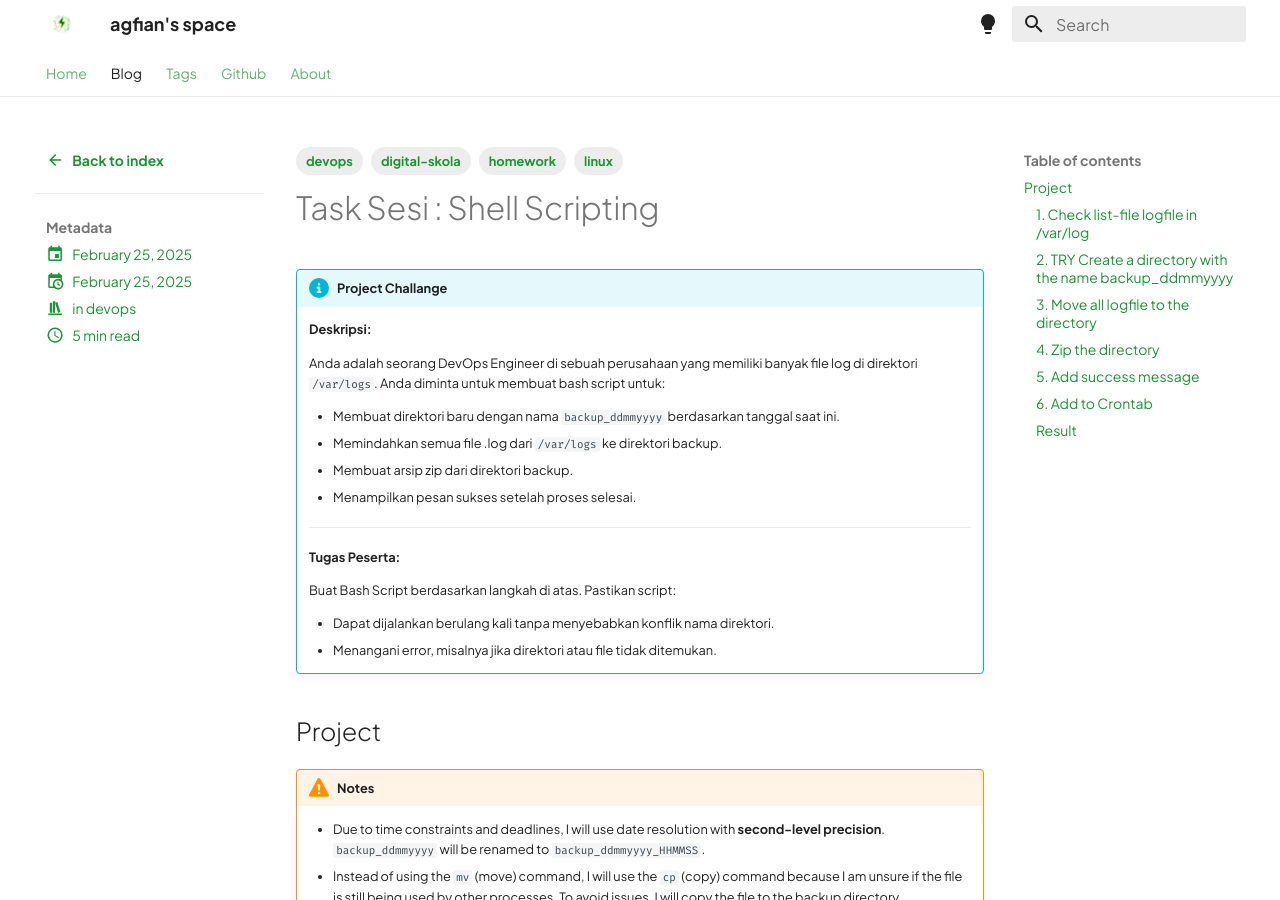
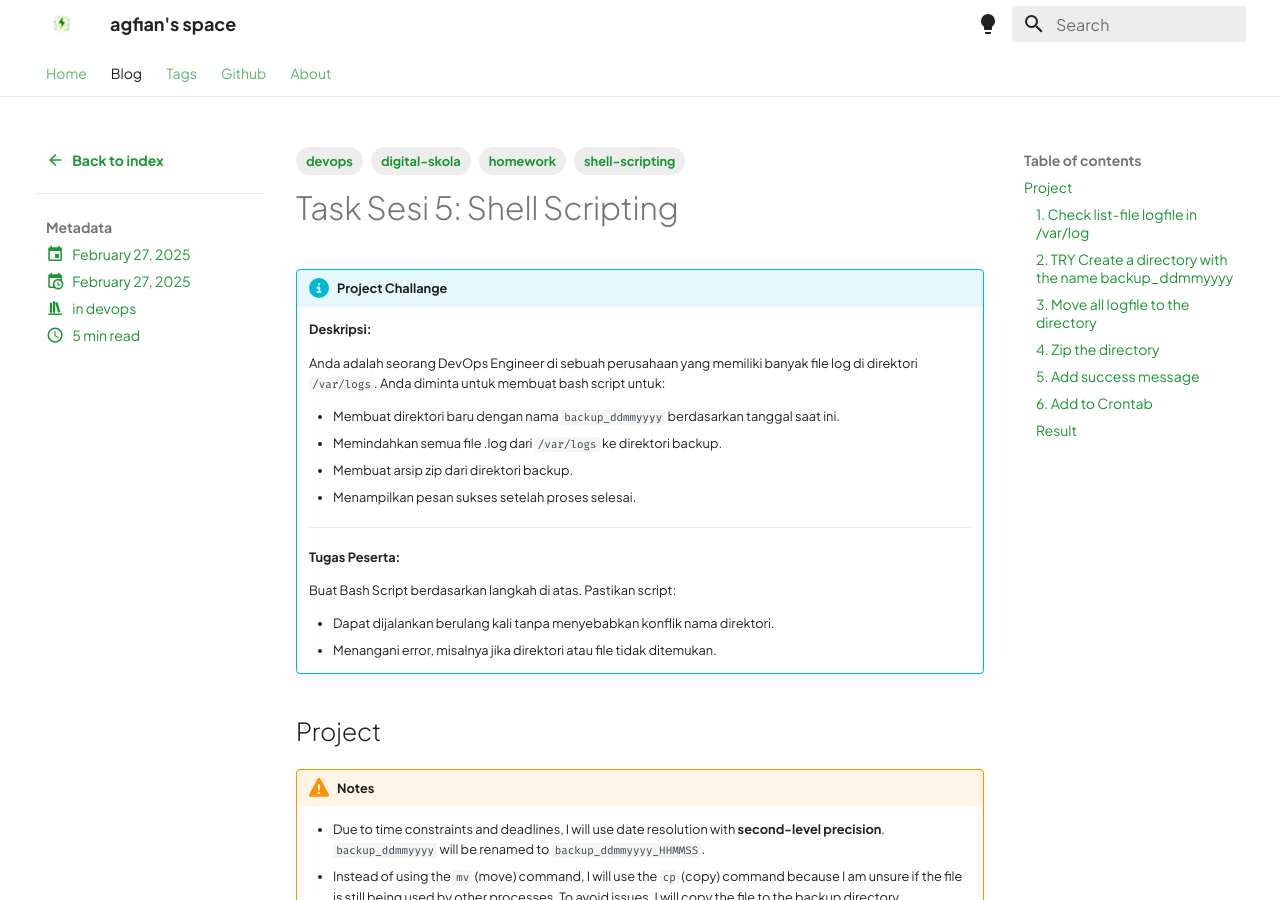
Before and after one commit to agfianf/agfianf.github.io, an MkDocs documentation site: the page built from docs/blog/posts/devops-learning/005-project.md, in a window 1280 px wide and 900 px high. Built offline with MkDocs 1.6.1 and Material for MkDocs 9.7.7, drawn with Linux system fonts in a browser that asks for light colours; emoji names are drawn with the system emoji font; comment, search, counter and statistics services are not loaded.

Commit message:
fix: update project date and title in DevOps documentation for shell scripting task

```diff
--- a/docs/blog/posts/devops-learning/005-project.md
+++ b/docs/blog/posts/devops-learning/005-project.md
@@ -2,21 +2,21 @@
 
 draft: false
 date:
-    created: 2025-02-25
-    updated: 2025-02-25
+    created: 2025-02-27
+    updated: 2025-02-27
 categories:
     - devops
 tags:
     - devops
     - digital-skola
-    - linux
+    - shell-scripting
     - homework
 
 comments: true
 
 ---
 
-# Task Sesi : Shell Scripting
+# Task Sesi 5: Shell Scripting
 
 !!! info "Project Challange"
 
```
